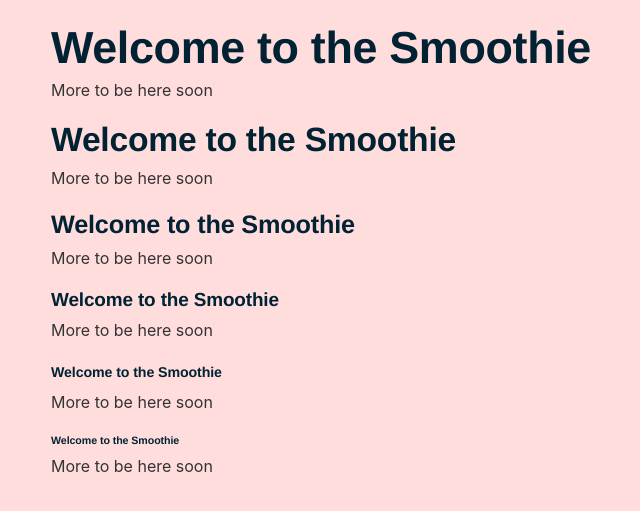
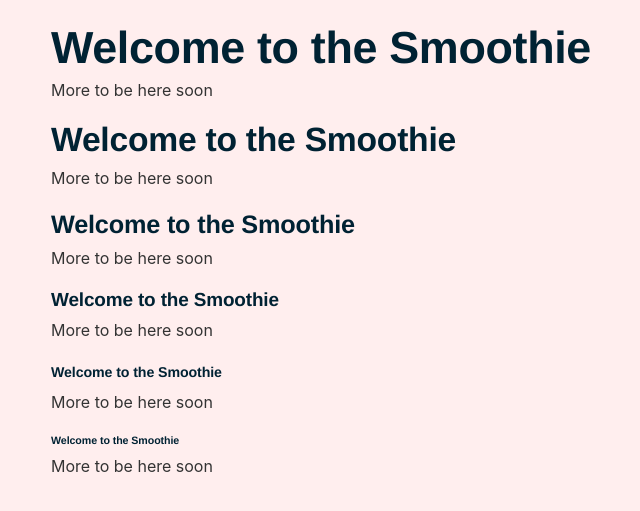
Before and after one commit to thesmoothie/thesmoothie-jekyll-theme, a Jekyll site: the page built from index.md, in a window 1280 px wide. Shown: the top 511 px of the page, without its empty margins (244-884 px from the left). Built offline with Jekyll 4.4.1, drawn with Linux system fonts in a browser that asks for light colours.

Commit message:
fix: body bg color

```diff
--- a/_sass/style.scss
+++ b/_sass/style.scss
@@ -33,7 +33,7 @@ $scale-desktop: map-get($scales, scale-5);
 @import "showgrid";
 
 body {
-	background-color: #ffdddd !important;
+	background-color: #ffeeee !important;
 	color: #333;
 }
 
```
